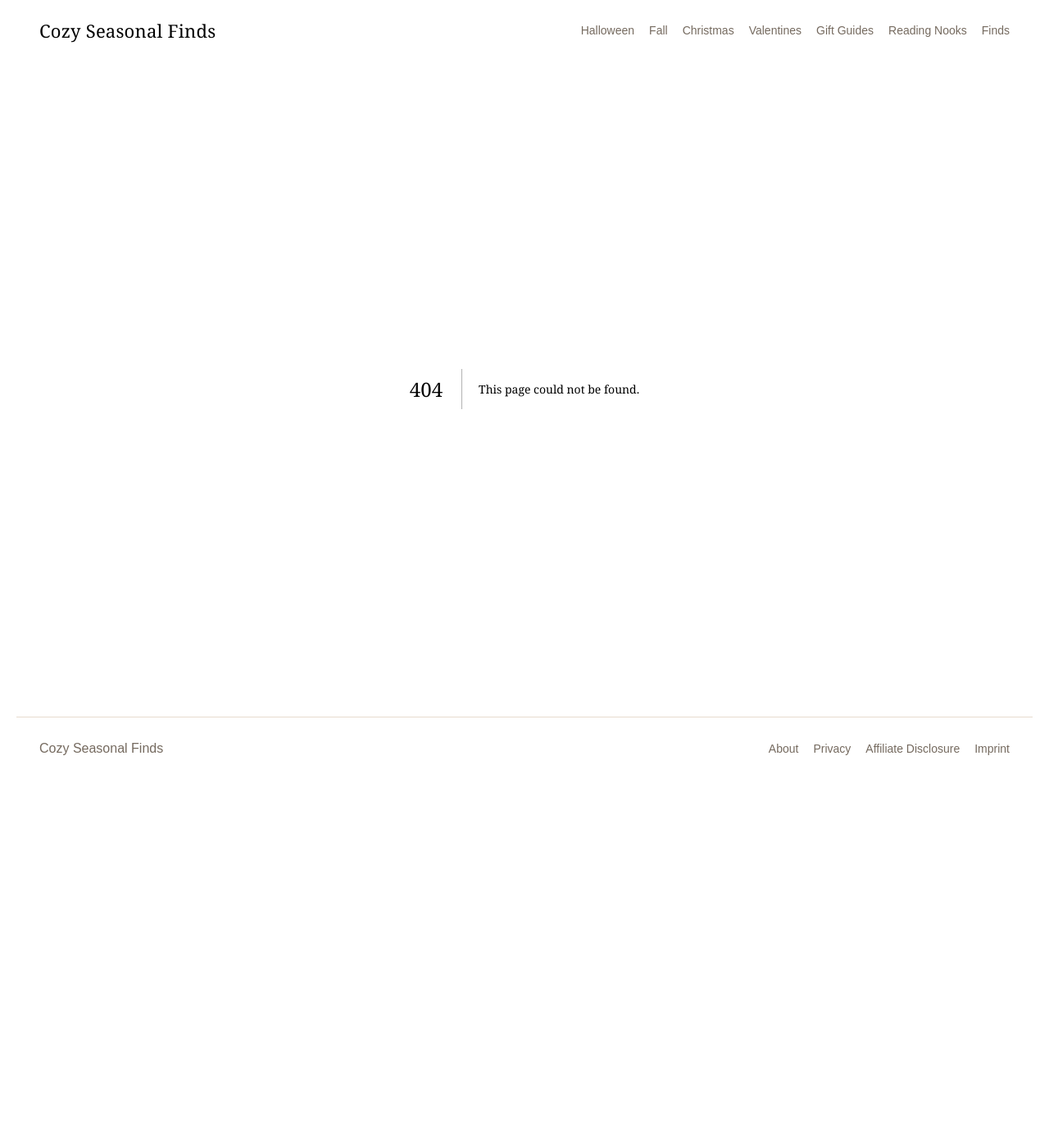
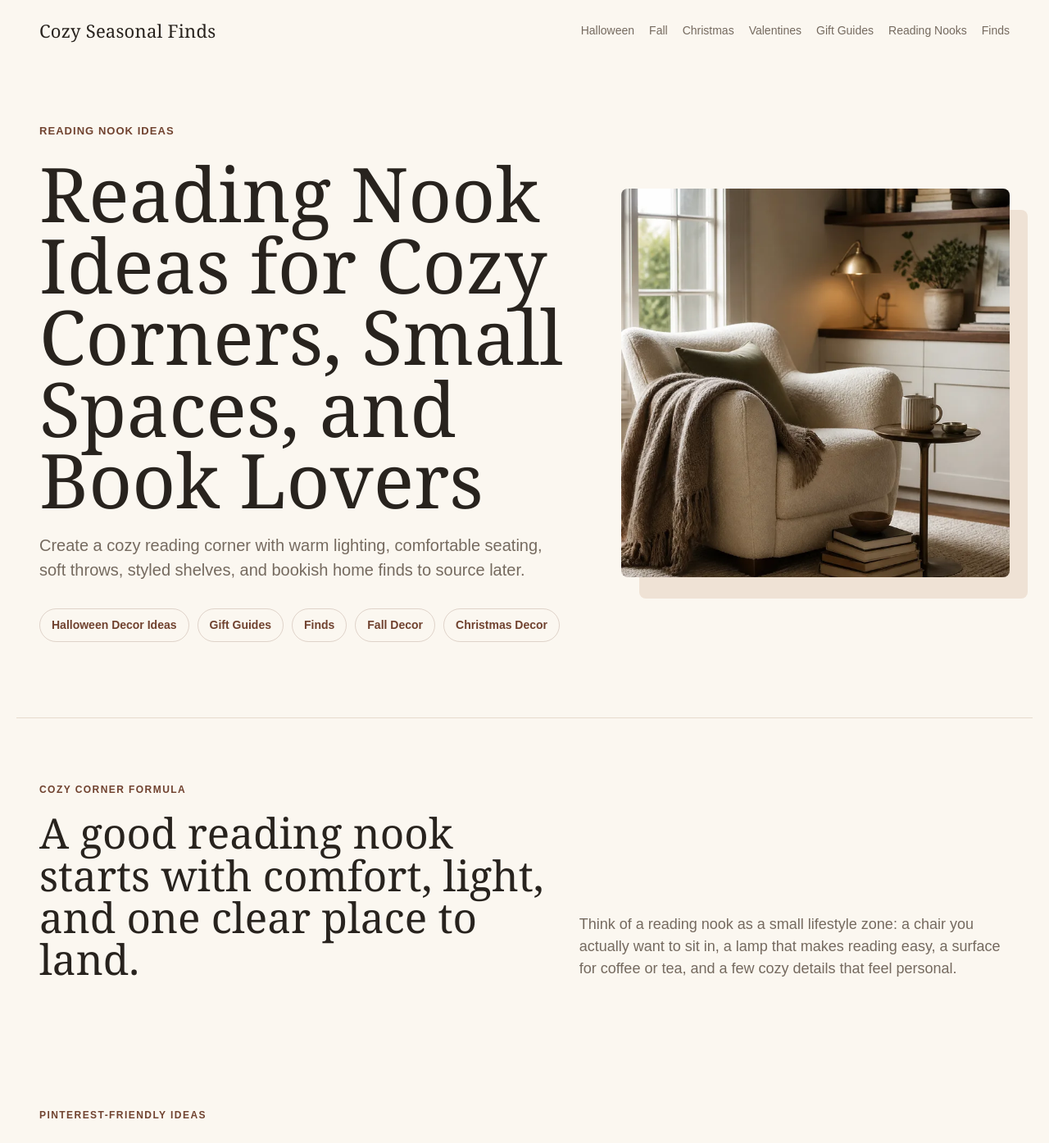
Before and after one commit to submeta-create/cozy-seasonal-finds, a Next.js app: page /reading-nook-ideas in a window 1280 px wide. Before the commit this address had no page. Shown: the top 1394 px of the page at 82% size. Before the commit the page ends 951 px from the top, so only its background shows below. Built offline with nearby package versions, Linux system fonts and the light colour scheme.

Commit message:
Add reading nook ideas hub

```diff
--- /dev/null
+++ b/app/reading-nook-ideas/page.tsx
@@ -0,0 +1,241 @@
+import type { Metadata } from "next";
+import Image from "next/image";
+import Link from "next/link";
+import { site } from "@/app/data/site";
+
+const pageUrl = `${site.url}/reading-nook-ideas`;
+
+const internalLinks = [
+  { href: "/halloween-decor-ideas", label: "Halloween Decor Ideas" },
+  { href: "/gift-guides", label: "Gift Guides" },
+  { href: "/finds", label: "Finds" },
+  { href: "/fall", label: "Fall Decor" },
+  { href: "/christmas", label: "Christmas Decor" }
+];
+
+const nookSections = [
+  {
+    title: "Small Reading Nook Ideas",
+    text: "Use an empty bedroom corner, hallway landing, window area, or living room wall. A compact chair, slim lamp, small table, and soft throw can turn even a tiny space into a cozy reading spot."
+  },
+  {
+    title: "Reading Nook Lighting",
+    text: "Layer a warm floor lamp, table lamp, or plug-in wall sconce with natural window light. Choose soft white bulbs so the corner feels cozy on weeknights and easy to photograph for Pinterest."
+  },
+  {
+    title: "Cozy Chair and Throw Ideas",
+    text: "Look for an upholstered accent chair, small swivel chair, chaise, or cushioned bench. Add a knit throw, lumbar pillow, and washable blanket for a cozy, lived-in look."
+  },
+  {
+    title: "Bookshelf and Side Table Styling",
+    text: "Style shelves with books, baskets, framed art, candles, and one or two seasonal accents. A side table should hold a mug, current book, lamp, and small catchall tray."
+  }
+];
+
+const recommendedFinds = [
+  "Upholstered accent chair or small swivel chair",
+  "Warm floor lamp, table lamp, or plug-in sconce",
+  "Chunky knit throw blanket and lumbar pillow",
+  "Slim side table for books, mugs, and candles",
+  "Small bookshelf, wall shelves, or woven book basket"
+];
+
+const faqs = [
+  {
+    question: "How do you make a small reading nook cozy?",
+    answer:
+      "Start with one comfortable seat, a warm light source, a small surface for a book or mug, and soft textiles like a throw blanket and pillow. Keep the palette calm and add a basket or shelf for books."
+  },
+  {
+    question: "What should every reading nook have?",
+    answer:
+      "A useful reading nook usually needs comfortable seating, good lighting, a side table or shelf, a blanket, a pillow, and easy access to books. Seasonal decor can be added in small amounts."
+  },
+  {
+    question: "What kind of lighting is best for a reading nook?",
+    answer:
+      "A floor lamp, table lamp, or wall sconce with a warm white bulb works best. The light should be close enough for reading but soft enough to keep the corner cozy."
+  },
+  {
+    question: "Can I create a reading nook without a lot of space?",
+    answer:
+      "Yes. A bedroom corner, window seat, hallway landing, closet nook, or unused living room wall can work. Choose narrow furniture, vertical shelving, and one strong light source."
+  }
+];
+
+export const metadata: Metadata = {
+  title: "Reading Nook Ideas for Cozy Corners, Small Spaces, and Book Lovers",
+  description:
+    "Pinterest-friendly reading nook ideas for cozy corners, small spaces, book lovers, lighting, chairs, shelves, side tables, and placeholder finds to source later.",
+  alternates: {
+    canonical: pageUrl
+  },
+  openGraph: {
+    title: "Reading Nook Ideas for Cozy Corners, Small Spaces, and Book Lovers",
+    description:
+      "Cozy reading nook inspiration for US homes with lighting ideas, chair and throw styling, bookshelf tips, and placeholder recommended finds.",
+    url: pageUrl,
+    siteName: site.name,
+    images: [
+      {
+        url: "/images/home/reading-nook-card.webp",
+        width: 720,
+        height: 720,
+        alt: "Cozy reading nook with chair, books, throw blanket, lamp, and side table"
+      }
+    ],
+    type: "article"
+  }
+};
+
+export default function ReadingNookIdeasPage() {
+  const jsonLd = {
+    "@context": "https://schema.org",
+    "@type": "FAQPage",
+    mainEntity: faqs.map((faq) => ({
+      "@type": "Question",
+      name: faq.question,
+      acceptedAnswer: {
+        "@type": "Answer",
+        text: faq.answer
+      }
+    }))
+  };
+
+  return (
+    <>
+      <script
+        type="application/ld+json"
+        dangerouslySetInnerHTML={{ __html: JSON.stringify(jsonLd) }}
+      />
+      <article className="editorial-page">
+        <section className="editorial-hero">
+          <div className="editorial-hero-copy">
+            <p className="eyebrow">Reading nook ideas</p>
+            <h1>Reading Nook Ideas for Cozy Corners, Small Spaces, and Book Lovers</h1>
+            <p className="lede">
+              Create a cozy reading corner with warm lighting, comfortable
+              seating, soft throws, styled shelves, and bookish home finds to
+              source later.
+            </p>
+            <nav aria-label="Related cozy seasonal hubs" className="editorial-link-row">
+              {internalLinks.map((link) => (
+                <Link key={link.href} href={link.href}>
+                  {link.label}
+                </Link>
+              ))}
+            </nav>
+          </div>
+          <div className="editorial-hero-media">
+            <Image
+              src="/images/home/reading-nook-card.webp"
+              alt="Cozy reading nook with upholstered chair, books, throw blanket, warm lamp, and side table"
+              width={720}
+              height={720}
+              priority
+              unoptimized
+            />
+          </div>
+        </section>
+
+        <section className="editorial-section editorial-intro">
+          <p className="section-kicker">Cozy corner formula</p>
+          <div className="editorial-two-column">
+            <h2>A good reading nook starts with comfort, light, and one clear place to land.</h2>
+            <p>
+              Think of a reading nook as a small lifestyle zone: a chair you
+              actually want to sit in, a lamp that makes reading easy, a surface
+              for coffee or tea, and a few cozy details that feel personal.
+            </p>
+          </div>
+        </section>
+
+        <section className="editorial-section" aria-labelledby="nook-ideas-heading">
+          <div className="section-heading">
+            <p className="section-kicker">Pinterest-friendly ideas</p>
+            <h2 id="nook-ideas-heading">Reading nook inspiration for small spaces and cozy homes</h2>
+          </div>
+          <div className="idea-grid">
+            {nookSections.map((section) => (
+              <div key={section.title} className="idea-card">
+                <h3>{section.title}</h3>
+                <p>{section.text}</p>
+              </div>
+            ))}
+          </div>
+        </section>
+
+        <section className="editorial-section image-feature">
+          <Image
+            src="/images/home/seasonal-living-room-hero.webp"
+            alt="Warm living room with cozy textiles, candles, books, and seasonal styling"
+            width={1774}
+            height={887}
+            loading="eager"
+            unoptimized
+            sizes="(max-width: 760px) 100vw, 1184px"
+            className="image-feature-photo"
+          />
+          <div className="image-feature-copy">
+            <p className="section-kicker">Style note</p>
+            <h2>Make it feel shoppable, but not crowded.</h2>
+            <p>
+              For an affiliate-ready reading nook hub, keep the styling easy to
+              understand: one chair, one lamp, one throw, one table, and one
+              simple shelf or basket moment. Each piece should feel useful and
+              easy to source later.
+            </p>
+          </div>
+        </section>
+
+        <section className="editorial-section recommended-section" aria-labelledby="finds-heading">
+          <div className="section-heading">
+            <p className="section-kicker">Reading Nook Finds to Source Later</p>
+            <h2 id="finds-heading">Placeholder finds for future shopping guides</h2>
+          </div>
+          <p className="recommended-note">
+            No affiliate links have been added yet. These are placeholder
+            product categories for future reading nook finds.
+          </p>
+          <div className="recommended-grid">
+            {recommendedFinds.map((find) => (
+              <div key={find} className="recommended-card">
+                <span>{find}</span>
+                <p>Placeholder item</p>
+              </div>
+            ))}
+          </div>
+        </section>
+
+        <section className="editorial-section faq-section" aria-labelledby="faq-heading">
+          <div className="section-heading">
+            <p className="section-kicker">FAQ</p>
+            <h2 id="faq-heading">Reading nook questions</h2>
+          </div>
+          <div className="faq-list">
+            {faqs.map((faq) => (
+              <div key={faq.question} className="faq-item">
+                <h3>{faq.question}</h3>
+                <p>{faq.answer}</p>
+              </div>
+            ))}
+          </div>
+        </section>
+
+        <section className="editorial-section related-section" aria-labelledby="related-heading">
+          <div>
+            <p className="section-kicker">Explore next</p>
+            <h2 id="related-heading">More cozy seasonal guides</h2>
+          </div>
+          <div className="related-grid">
+            {internalLinks.map((link) => (
+              <Link key={link.href} href={link.href}>
+                {link.label}
+              </Link>
+            ))}
+          </div>
+        </section>
+      </article>
+    </>
+  );
+}
--- a/app/sitemap.ts
+++ b/app/sitemap.ts
@@ -4,6 +4,7 @@ import { site } from "@/app/data/site";
 const routes = [
   "",
   "/halloween-decor-ideas",
+  "/reading-nook-ideas",
   "/halloween",
   "/fall",
   "/christmas",
```
